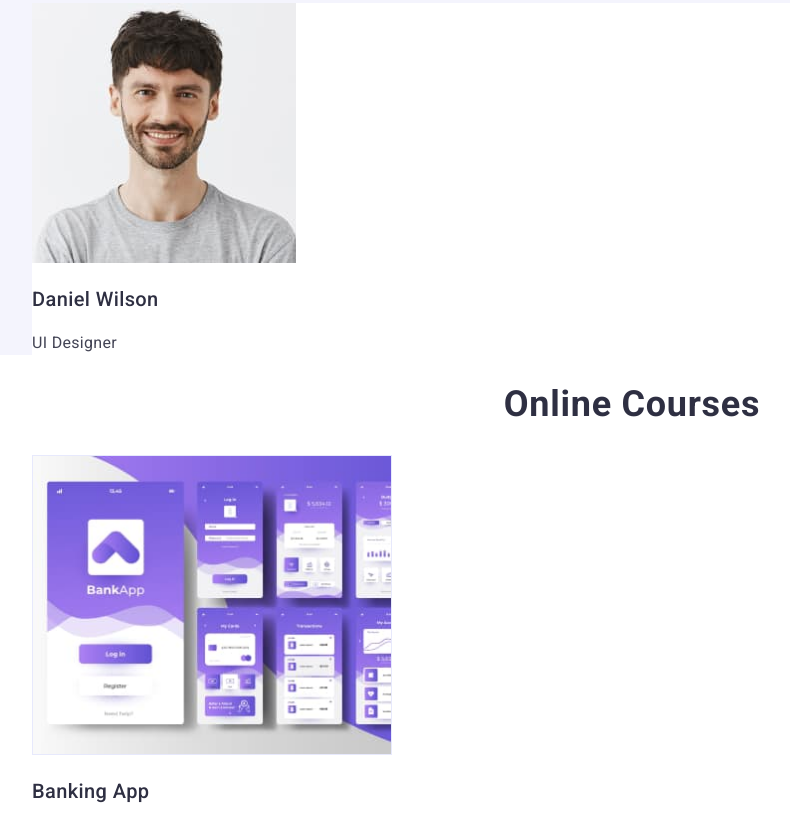
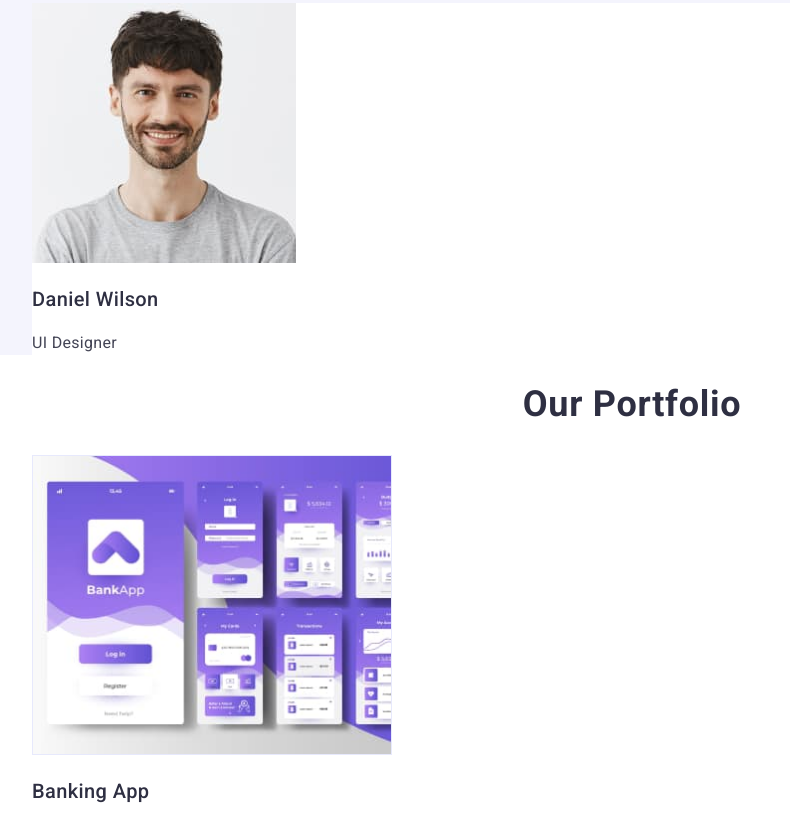
Before and after one commit to GalinaMykhailenko/goit-markup-hw-02, a plain HTML site: page index.html in a window 1280 px wide. Shown: the part 1958-2778 px from the top of the page, without its empty margins (8-798 px from the left). Drawn offline with nearby package versions, Linux system fonts and the light colour scheme.

Commit message:
Commit after autochec three

```diff
--- a/css/style.css
+++ b/css/style.css
@@ -75,7 +75,6 @@ ul, ol {
 
 
 .solutions-btn {
-    border-radius: 4px;
         background: #4D5AE5;
         box-shadow: 0px 4px 4px 0px rgba(0, 0, 0, 0.15);
     color: #FFF;
--- a/index.html
+++ b/index.html
@@ -109,7 +109,7 @@
 
         <!-- Section 4 -->
         <section class="our-portfolio">
-            <h2 class="our-portfolio-title">Online Courses</h2>
+            <h2 class="our-portfolio-title">Our Portfolio</h2>
             <ul>
                 <li>
                     <img class="our-portfolio-picture" src="./images/banking_app.jpg" alt="Banking App" width="360" height="300" />
@@ -138,7 +138,7 @@
                 </li>
                 <li>
                     <img class="our-portfolio-picture" src="./images/online_courses.jpg" alt="Online Courses" width="360" height="300" />
-                    <h3 class="our-portfolio-subtitle">Online Coursesp</h3>
+                    <h3 class="our-portfolio-subtitle">Online Courses</h3>
                     <p class="our-portfolio-text">Marketing</p>
                 </li>
             </ul>
```
